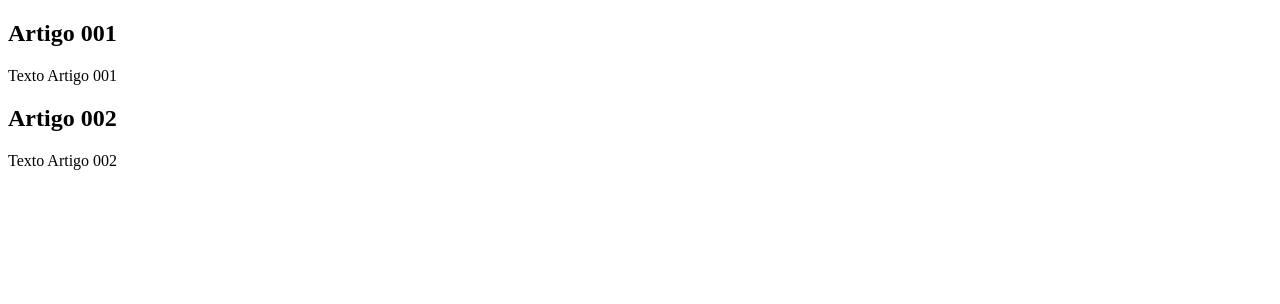
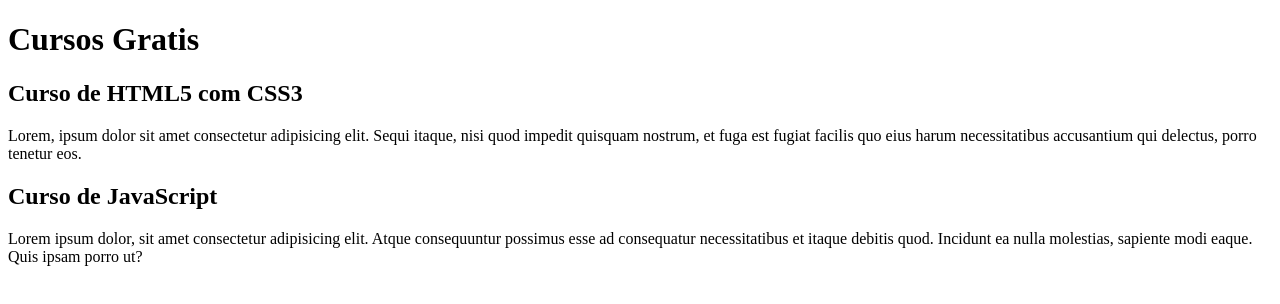
Before and after one commit to PabloDevs94/projeto-site, a plain HTML site: page index.html in a window 1280 px wide. Drawn offline with Linux system fonts and the light colour scheme.

Commit message:
comecei a escrever o conteudo

```diff
--- a/index.html
+++ b/index.html
@@ -8,15 +8,17 @@
 <body>
     <main>
         <header>
+            <h1>Cursos Gratis</h1>
+        </header>
             <article>
-                <h2>Artigo 001</h2>
-                <p>Texto Artigo 001</p>
+                <h2>Curso de HTML5 com CSS3</h2>
+                <p>Lorem, ipsum dolor sit amet consectetur adipisicing elit. Sequi itaque, nisi quod impedit quisquam nostrum, et fuga est fugiat facilis quo eius harum necessitatibus accusantium qui delectus, porro tenetur eos.</p>
             </article>
             <article>
-                <h2>Artigo 002</h2>
-                <p>Texto Artigo 002</p>
+                <h2>Curso de JavaScript</h2>
+                <p>Lorem ipsum dolor, sit amet consectetur adipisicing elit. Atque consequuntur possimus esse ad consequatur necessitatibus et itaque debitis quod. Incidunt ea nulla molestias, sapiente modi eaque. Quis ipsam porro ut?</p>
             </article>
-        </header>
+
     </main>
 </body>
 </html>
```
